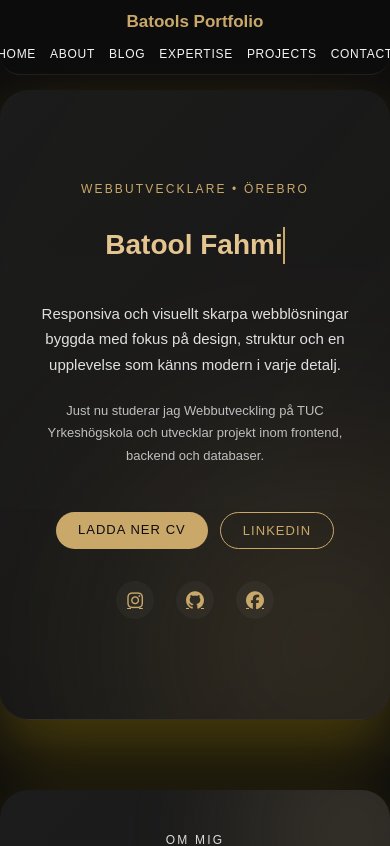
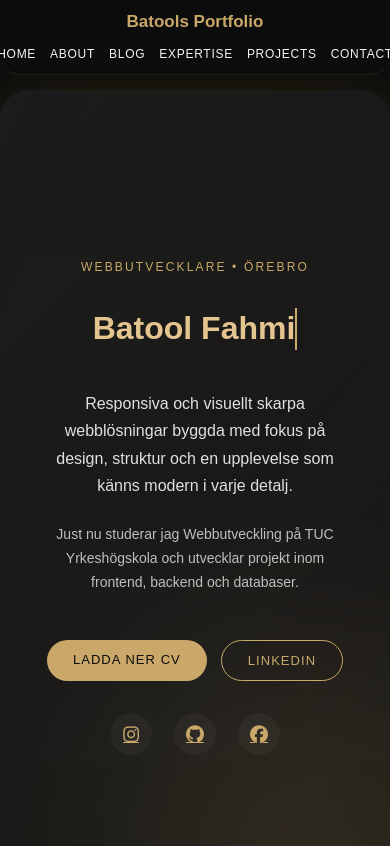
Before and after one commit to Baat00l/Batools-Portfolio, a React (Vite) app: page / in a window 390 px wide. Shown: the top 846 px of the page. Built offline with nearby package versions, Linux system fonts and the light colour scheme.

Commit message:
Jobbat i den responsiva delen

```diff
--- a/src/styles/components/_blog.scss
+++ b/src/styles/components/_blog.scss
@@ -3,28 +3,25 @@
 =========================== */
 
 .blog-section {
+  width: 100%;
   scroll-margin-top: 0px;
 
-  /* Justera avstånd här */
-padding: 10px 8vw 40px;
+  /* SUPER TIGHT TOP */
+  padding: 10px 8vw 70px;
 
   background: linear-gradient(135deg, #1c1c1c, #141414);
   border-radius: 32px;
-  box-shadow: 0 30px 70px $shadow;
+  box-shadow: 0 30px 70px rgba(253, 203, 0, 0.25);
+
   position: relative;
   overflow: hidden;
-
-
-  /* Guldig glow */
-  box-shadow: 0 30px 70px rgba(253, 203, 0, 0.25);
 }
 
+.blog-section .section-header {
+  margin-top: 0;
+  margin-bottom: 40px; /* lämnar detta som mobil */
+}
 
-
-.blog-section .section-header {
-  text-align: center;
-  margin-bottom: 60px;
-}
 
 /* Timeline container */
 .timeline {
@@ -60,7 +57,7 @@ padding: 10px 8vw 40px;
 /* DATE + ICON */
 .timeline-date {
   position: absolute;
-  left: -70px;
+  left: -40px;
   top: 50%;
   transform: translateY(-50%);
   text-align: right;
@@ -75,27 +72,11 @@ padding: 10px 8vw 40px;
   }
 }
 
-/* Dot centered on the block */
+/* REMOVE DOT COMPLETELY */
 .timeline-dot {
-  width: 18px;
-  height: 18px;
-  background: $accent;
-  border-radius: 50%;
-  position: absolute;
-  left: -3px;
-  top: 50%;
-  transform: translateY(-50%);
-  box-shadow: 0 0 12px rgba(201,168,106,0.7);
-  z-index: 3;
-  animation: pulse 2s infinite ease-in-out;
+  display: none;
 }
 
-/* Pulse animation */
-@keyframes pulse {
-  0% { box-shadow: 0 0 8px rgba(201,168,106,0.4); }
-  50% { box-shadow: 0 0 18px rgba(201,168,106,0.9); }
-  100% { box-shadow: 0 0 8px rgba(201,168,106,0.4); }
-}
 
 /* Content block */
 .timeline-content {
@@ -183,31 +164,37 @@ padding: 10px 8vw 40px;
   to { opacity: 1; transform: translateY(0); }
 }
 
+
 /* ===========================
-   RESPONSIVE FIX – TIMELINE DATE
+   RESPONSIVE – BLOG (MATCHAR PROJECTS)
 =========================== */
 
-/* Mobil */
 @media (max-width: 768px) {
-  .timeline-date {
-    left: -45px;        /* närmare linjen */
-    font-size: 12px;    /* mindre text */
-    opacity: 0.85;
+  .blog-section {
+    padding: 40px 5vw 70px !important;
+    border-radius: 28px;
   }
 
-  .timeline-date i {
-    font-size: 14px;    /* mindre ikon */
+  .blog-section .section-header {
+    margin-top: 0 !important;
+    margin-bottom: 40px;
+  }
+
+  .timeline {
+    margin-top: -10px;
+  }
+
+  .timeline::before {
+    top: -10px;
+  }
+
+  .timeline-date {
+    left: -40px; /* perfekt på mobil */
   }
 }
 
-/* Extra liten mobil */
 @media (max-width: 480px) {
   .timeline-date {
-    left: -38px;        /* ännu närmare */
-    font-size: 11px;    /* ännu lite mindre */
-  }
-
-  .timeline-date i {
-    font-size: 13px;
+    left: -20px; /* perfekt på extra liten mobil */
   }
 }
--- a/src/styles/components/_home.scss
+++ b/src/styles/components/_home.scss
@@ -237,7 +237,12 @@ padding: 50px 8vw 100px;
 /* Mobil */
 @media (max-width: 768px) {
   .home {
-    padding: 40px 5vw 70px;
+    padding: 0 5vw 50px;
+    min-height: 100vh;
+    display: flex;
+    justify-content: center;
+    align-items: center;
+    flex-direction: column;
     border-radius: 28px;
   }
 
@@ -247,7 +252,7 @@ padding: 50px 8vw 100px;
 
   .typing {
     font-size: 32px;
-    white-space: normal; /* så texten bryts snyggt på mobil */
+    white-space: normal;
     line-height: 1.3;
   }
 
@@ -261,7 +266,6 @@ padding: 50px 8vw 100px;
     margin-top: 8px;
   }
 
-  /* Knappar bredvid varandra */
   .home-actions {
     flex-direction: row;
     gap: 14px;
@@ -286,34 +290,3 @@ padding: 50px 8vw 100px;
     font-size: 24px;
   }
 }
-
-/* Extra liten mobil */
-@media (max-width: 480px) {
-  .typing {
-    font-size: 28px;
-  }
-
-  .lead {
-    font-size: 15px;
-  }
-
-  .sub {
-    font-size: 13px;
-  }
-
-  .home-actions {
-    flex-direction: row;
-    gap: 12px;
-  }
-
-  .btn-primary,
-  .btn-secondary {
-    padding: 10px 22px;
-  }
-
-  .social-icon {
-    width: 38px;
-    height: 38px;
-    font-size: 22px;
-  }
-}
```
